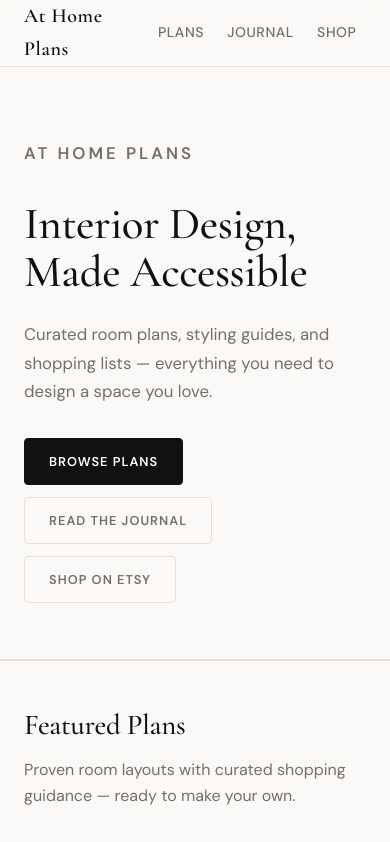
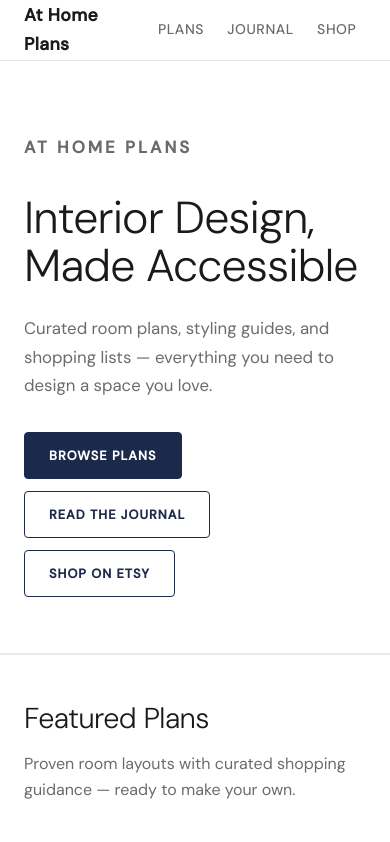
Before and after one commit to cemare/athomeplans, an Astro site: page / in a window 390 px wide. Shown: the top 842 px of the page. Built offline with nearby package versions, Linux system fonts and the light colour scheme; Astro itself is replaced by a stand-in of ours; no server answers.

Commit message:
Implement cemaredesign.com-aligned redesign on athomeplans.com
- Pure white background (#FFFFFF), ink text (#1A1A18), navy accent (#1B2A4A)
- Remove warm stone/clay palette (#8C6A4A) and warm border tones
- Remove Cormorant Garamond; DM Sans only (weights 300/400/500)
- Light/thin headings (font-weight 300) with tighter tracking
- Primary buttons: navy fill; secondary buttons: navy outline
- 3-column card grid on desktop (2-col tablet, 1-col mobile)
- Tags use light navy tint (#EEF0F5) replacing warm beige
- Border updated to #E8E8E4 per spec

Resolves ATH-52

Co-Authored-By: Paperclip <noreply@paperclip.ing>

```diff
--- a/src/layouts/BaseLayout.astro
+++ b/src/layouts/BaseLayout.astro
@@ -49,7 +49,7 @@ const year = new Date().getFullYear();
     <link rel="preconnect" href="https://fonts.googleapis.com" />
     <link rel="preconnect" href="https://fonts.gstatic.com" crossorigin />
     <link
-      href="https://fonts.googleapis.com/css2?family=Cormorant+Garamond:ital,wght@0,400;0,500;0,600;1,400;1,500&family=DM+Sans:wght@400;500;600&display=swap"
+      href="https://fonts.googleapis.com/css2?family=DM+Sans:wght@300;400;500&display=swap"
       rel="stylesheet"
     />
   </head>
--- a/src/styles/global.css
+++ b/src/styles/global.css
@@ -3,15 +3,13 @@
 }
 
 :root {
-  --bg: #faf9f7;
+  --bg: #ffffff;
   --surface: #ffffff;
-  --text: #111110;
-  --muted: #756f67;
-  --subtle: #b8b0a6;
-  --border: #e6e0d8;
-  --accent: #8c6a4a;
-  --accent-light: #c49a72;
-  --font-serif: "Cormorant Garamond", Georgia, "Times New Roman", serif;
+  --text: #1a1a18;
+  --muted: #6b6b68;
+  --subtle: #ababab;
+  --border: #e8e8e4;
+  --accent: #1b2a4a;
   --font-sans: "DM Sans", "Helvetica Neue", Arial, sans-serif;
   --radius: 4px;
   --radius-lg: 8px;
@@ -45,7 +43,7 @@ a {
   position: sticky;
   top: 0;
   z-index: 10;
-  background: color-mix(in srgb, var(--bg) 90%, transparent);
+  background: color-mix(in srgb, var(--bg) 92%, transparent);
   backdrop-filter: blur(12px);
   border-bottom: 1px solid var(--border);
 }
@@ -59,10 +57,10 @@ a {
 }
 
 .brandLink {
-  font-family: var(--font-serif);
-  font-size: 1.25rem;
-  font-weight: 600;
-  letter-spacing: 0.03em;
+  font-family: var(--font-sans);
+  font-size: 1.1rem;
+  font-weight: 700;
+  letter-spacing: 0.02em;
   color: var(--text);
 }
 
@@ -106,13 +104,13 @@ a {
 }
 
 .hero h1 {
-  font-family: var(--font-serif);
+  font-family: var(--font-sans);
   font-size: clamp(2.8rem, 5vw, 5rem);
-  font-weight: 500;
+  font-weight: 300;
   line-height: 1.08;
   margin: 0 0 1.5rem;
   max-width: 16ch;
-  letter-spacing: -0.01em;
+  letter-spacing: -0.02em;
 }
 
 .hero p {
@@ -146,31 +144,32 @@ a {
 }
 
 .btnPrimary {
-  background: var(--text);
+  background: var(--accent);
   color: #fff;
-  border: 1px solid var(--text);
+  border: 1px solid var(--accent);
 }
 
 .btnPrimary:hover {
-  background: #2a2a28;
+  background: #0e1a2e;
+  border-color: #0e1a2e;
   color: #fff;
 }
 
 .btnSecondary {
   background: transparent;
-  color: var(--muted);
-  border: 1px solid var(--border);
+  color: var(--accent);
+  border: 1px solid var(--accent);
 }
 
 .btnSecondary:hover {
-  border-color: var(--muted);
-  color: var(--text);
+  background: var(--accent);
+  color: #fff;
 }
 
 /* ── Sections ── */
 
 .sectionPad {
-  padding: 3.5rem 0 5rem;
+  padding: 4rem 0 5.5rem;
 }
 
 .sectionHead {
@@ -178,11 +177,11 @@ a {
 }
 
 .sectionHead h2 {
-  font-family: var(--font-serif);
+  font-family: var(--font-sans);
   font-size: clamp(1.8rem, 3vw, 2.6rem);
-  font-weight: 500;
+  font-weight: 300;
   margin: 0 0 0.5rem;
-  letter-spacing: -0.01em;
+  letter-spacing: -0.02em;
 }
 
 .sectionHead p {
@@ -196,13 +195,13 @@ a {
 .latestWrap {
   display: grid;
   grid-template-columns: 2fr 1fr;
-  gap: 3rem;
+  gap: 4rem;
 }
 
 .postGrid {
   display: grid;
-  grid-template-columns: repeat(auto-fill, minmax(260px, 1fr));
-  gap: 1.5rem;
+  grid-template-columns: repeat(3, 1fr);
+  gap: 1.75rem;
 }
 
 /* ── Cards ── */
@@ -218,8 +217,8 @@ a {
 }
 
 .postCard:hover {
-  box-shadow: 0 4px 24px rgba(0, 0, 0, 0.07);
-  border-color: #cec7be;
+  box-shadow: 0 4px 24px rgba(27, 42, 74, 0.08);
+  border-color: #c8ccd6;
 }
 
 .cardImageLink {
@@ -232,7 +231,7 @@ a {
   overflow: hidden;
   border-radius: var(--radius-lg) var(--radius-lg) 0 0;
   aspect-ratio: 16 / 10;
-  background: #ede8e0;
+  background: #f4f5f7;
 }
 
 .coverMedia img {
@@ -261,11 +260,11 @@ a {
 
 .postCard h2,
 .postCard h3 {
-  font-family: var(--font-serif);
-  font-size: 1.25rem;
-  font-weight: 600;
+  font-family: var(--font-sans);
+  font-size: 1.15rem;
+  font-weight: 500;
   margin: 0.35rem 0 0.5rem;
-  line-height: 1.25;
+  line-height: 1.3;
 }
 
 .postCard h2 a,
@@ -322,15 +321,15 @@ a {
 /* ── Blog layout ── */
 
 .blogIntro {
-  margin-bottom: 2.5rem;
+  margin-bottom: 3rem;
 }
 
 .blogIntro h1 {
-  font-family: var(--font-serif);
+  font-family: var(--font-sans);
   font-size: clamp(2rem, 4vw, 3.2rem);
-  font-weight: 500;
+  font-weight: 300;
   margin: 0 0 0.75rem;
-  letter-spacing: -0.01em;
+  letter-spacing: -0.02em;
 }
 
 .blogIntro p {
@@ -342,7 +341,7 @@ a {
 .blogLayout {
   display: grid;
   grid-template-columns: 2fr 1fr;
-  gap: 3rem;
+  gap: 4rem;
 }
 
 .blogSidebar {
@@ -363,8 +362,8 @@ a {
 
 .emailCapture h2,
 .sidebarBlock h2 {
-  font-family: var(--font-serif);
-  font-size: 1.15rem;
+  font-family: var(--font-sans);
+  font-size: 1.05rem;
   font-weight: 600;
   margin: 0 0 0.5rem;
 }
@@ -395,14 +394,14 @@ a {
 }
 
 .emailCapture input:focus {
-  border-color: var(--accent-light);
+  border-color: var(--accent);
 }
 
 .emailCapture button {
   border: none;
   border-radius: var(--radius);
   padding: 0.7rem 0.85rem;
-  background: var(--text);
+  background: var(--accent);
   color: #fff;
   font-family: var(--font-sans);
   font-size: 0.78rem;
@@ -414,7 +413,7 @@ a {
 }
 
 .emailCapture button:hover {
-  background: #2a2a28;
+  background: #0e1a2e;
 }
 
 .sidebarBlock ul {
@@ -446,13 +445,13 @@ a {
 }
 
 .tagRow span {
-  background: #f0ece5;
-  border: 1px solid var(--border);
+  background: #eef0f5;
+  border: 1px solid #dce0ea;
   border-radius: 999px;
   padding: 0.15rem 0.6rem;
   font-size: 0.75rem;
   font-weight: 500;
-  color: var(--muted);
+  color: var(--accent);
   letter-spacing: 0.03em;
 }
 
@@ -464,12 +463,12 @@ a {
 }
 
 .postDetail h1 {
-  font-family: var(--font-serif);
+  font-family: var(--font-sans);
   font-size: clamp(2rem, 4vw, 3rem);
-  font-weight: 500;
+  font-weight: 300;
   margin: 0.5rem 0 1rem;
   line-height: 1.15;
-  letter-spacing: -0.01em;
+  letter-spacing: -0.02em;
 }
 
 .lead {
@@ -530,9 +529,9 @@ a {
 }
 
 .footerBrand {
-  font-family: var(--font-serif);
-  font-size: 1.15rem;
-  font-weight: 600;
+  font-family: var(--font-sans);
+  font-size: 1rem;
+  font-weight: 700;
   letter-spacing: 0.02em;
   margin: 0 0 0.6rem;
 }
@@ -604,6 +603,12 @@ a {
 
 /* ── Responsive ── */
 
+@media (max-width: 1040px) {
+  .postGrid {
+    grid-template-columns: repeat(2, 1fr);
+  }
+}
+
 @media (max-width: 960px) {
   .latestWrap,
   .blogLayout {
```
